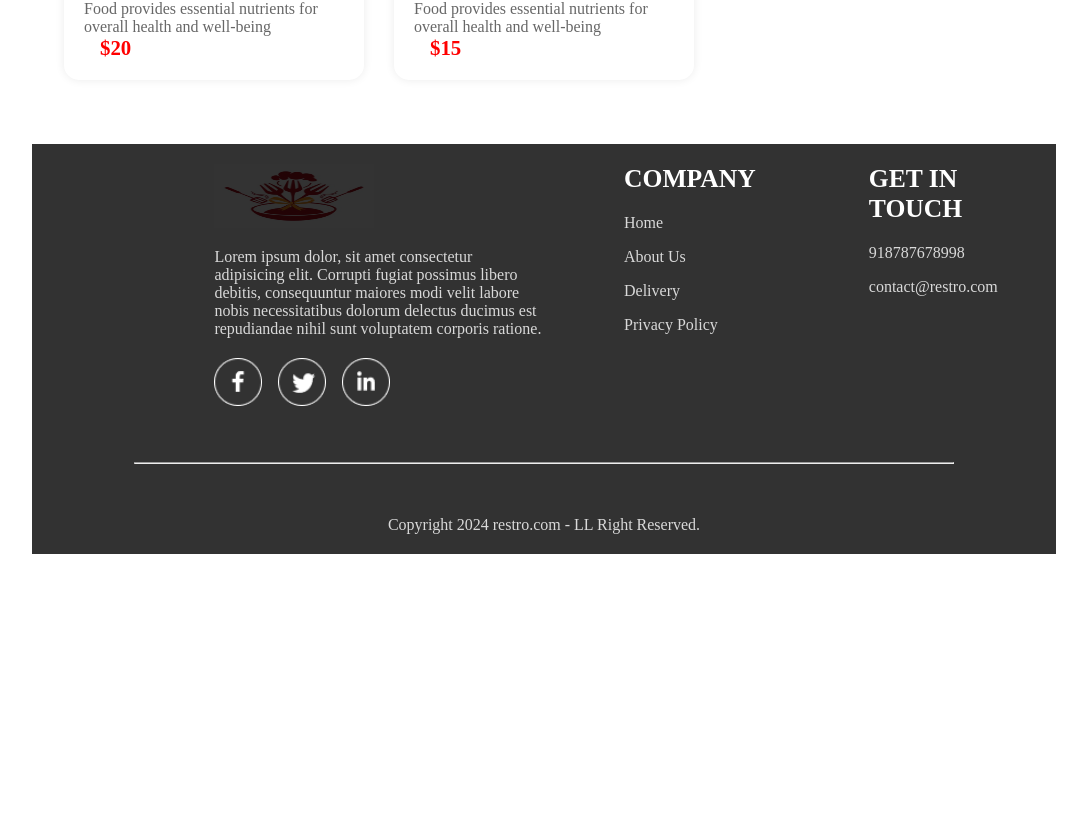
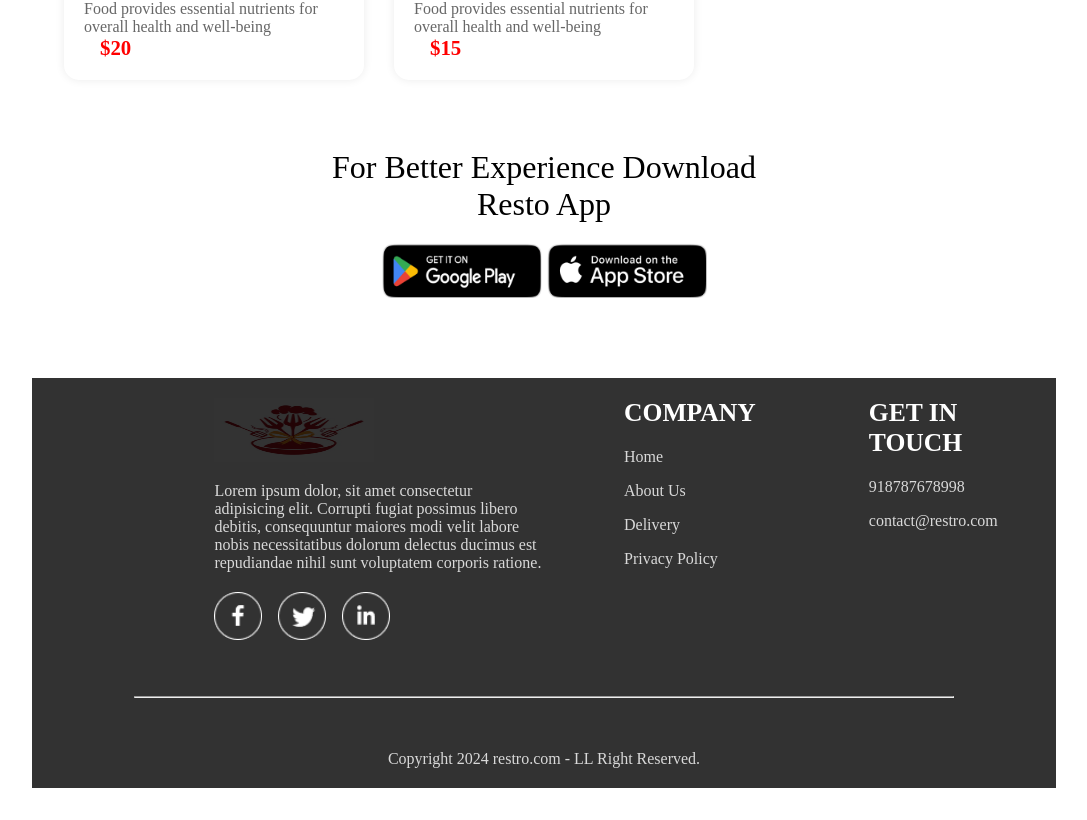
Before and after one commit to vidhi1812/Food-court, a React (Create React App) app: page / in a window 1280 px wide. Shown: the part 6952-7772 px from the top of the page, without its empty margins (96-1183 px from the left). Before the commit the page ends 7506 px from the top, so only its background shows below. Built offline with nearby package versions, Linux system fonts and the light colour scheme.

Commit message:
app downloadeer

```diff
--- /dev/null
+++ b/src/Component/AppDownload/Appdownl.css
@@ -0,0 +1,25 @@
+.appdownload{
+   /* border:2px solid black; */
+     margin-top:5px;
+     font-size:2rem;
+     text-align:center;
+     font-weight:500;
+
+}
+.app-down-plat{
+    display: flex;
+    justify-content: center;
+    gap:5px;
+    margin-top:20px;
+    /* border:2px solid black; */
+
+
+}
+.app-down-plat img{
+    width: 10rem;
+    transition:0.5s;
+    cursor:pointer;
+}
+.app-down-plat img:hover{
+   transform:scale(1.5);
+}
--- /dev/null
+++ b/src/Component/AppDownload/Appdownload.jsx
@@ -0,0 +1,14 @@
+import React from 'react'
+import "../AppDownload/Appdownl.css"
+import { assets } from '../../Assests/Images/assets'
+ const Appdownload = () => {
+  return (
+    <div className='appdownload' id='appdownload'>
+<p>For Better Experience Download <br/> Resto App</p>
+<div className="app-down-plat">
+    <img src={assets.play_store} alt="" /><img src={assets.app_store} alt="" />
+</div>
+    </div>
+  )
+}
+export default Appdownload;
--- a/src/Component/Footer/Footer.css
+++ b/src/Component/Footer/Footer.css
@@ -9,6 +9,8 @@
    padding:20px 8vw;
    margin-left:8rem;
    margin-right:8rem;
+   margin-top: 5rem;
+   margin-bottom: 2rem;
 
 
 }
@@ -71,4 +73,6 @@
    width:100%;
 
    margin:20px 0;
+   background-color: grey;
+
  }
--- a/src/Pages/Home/Home.jsx
+++ b/src/Pages/Home/Home.jsx
@@ -3,6 +3,7 @@ import "../Home/Home.css";
 import Header  from '../../Component/Header/Header';
 import Menu from '../../Component/Explore Menu/Explrmnu';
 import  FoodDisplay  from '../../Component/Food Display/fooddisp';
+import  Appdownload  from '../../Component/AppDownload/Appdownload';
 
  const Home = () => {
 
@@ -12,6 +13,7 @@ import  FoodDisplay  from '../../Component/Food Display/fooddisp';
         <Header/>
         <Menu category={category} setCategory={setCategory}/>
         <FoodDisplay category={category}/>
+        <Appdownload/>
     </div>
   )
 }
```
